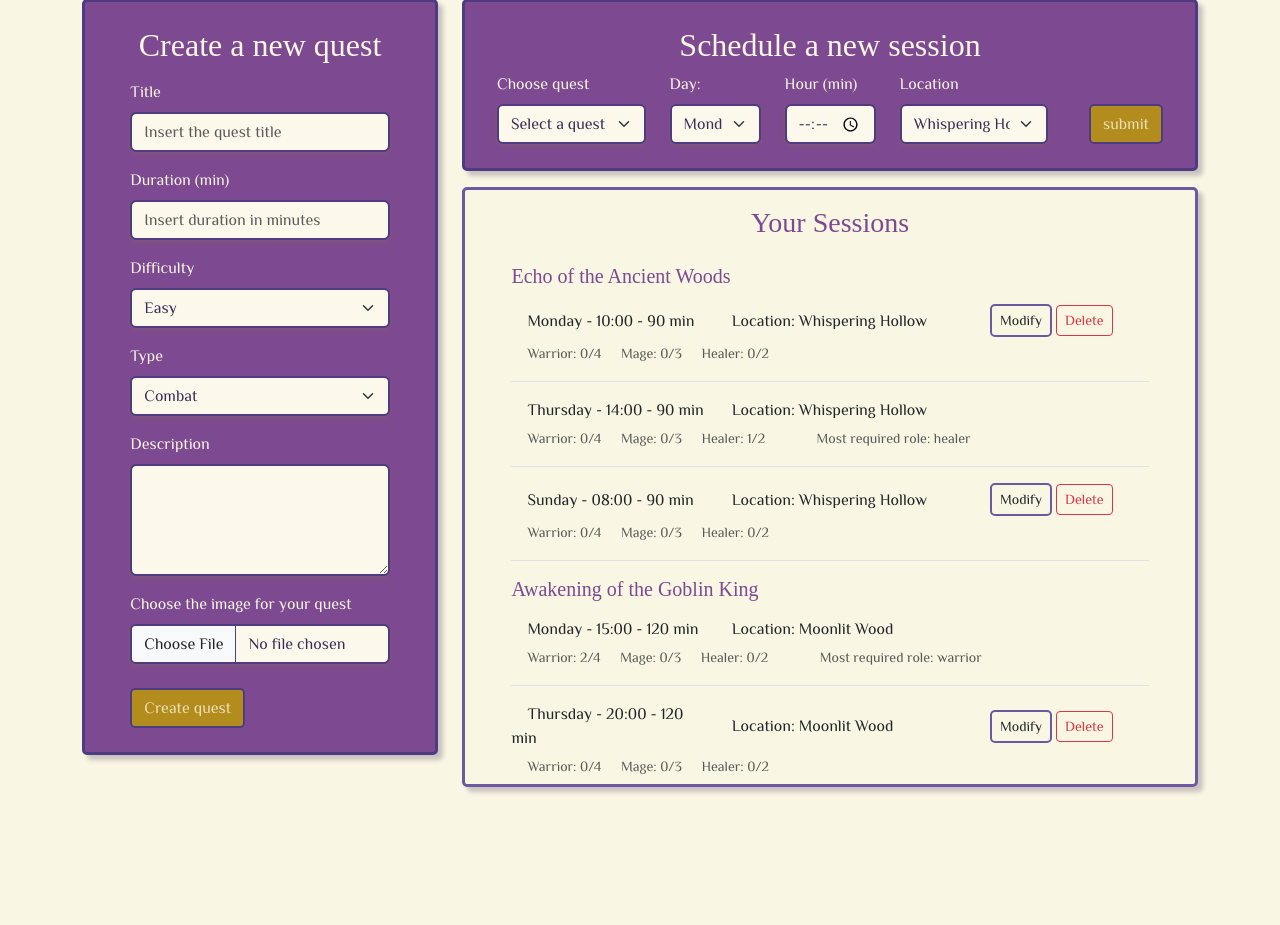
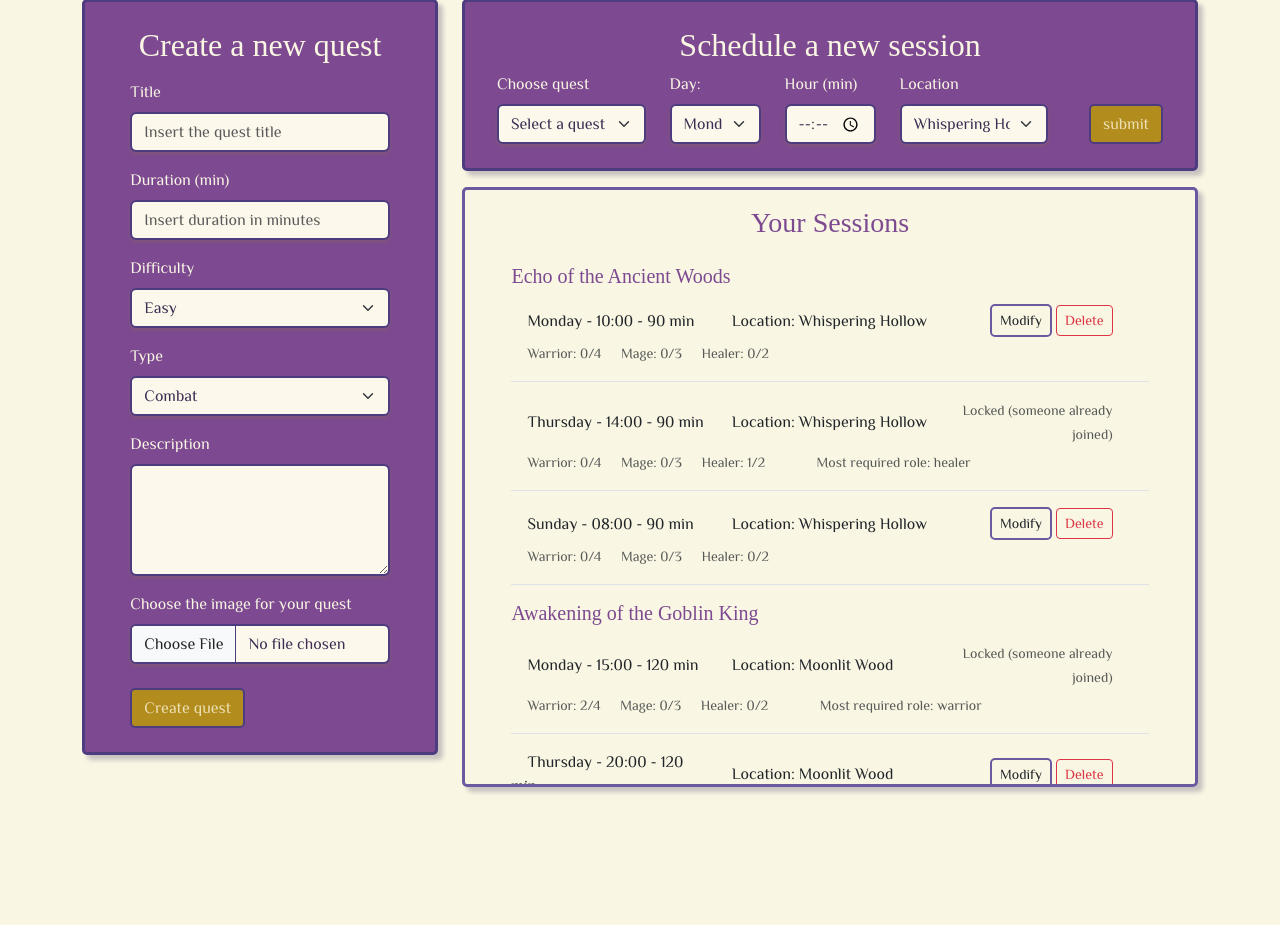
Before and after one commit to gua1ty/the-mystic-grove, a Flask app: page /profile_guild_master in a window 1280 px wide. Shown: the part 218-1143 px from the top of the page. Run offline with Flask 3, Linux system fonts and the light colour scheme; a user stored in the database is signed in; data comes from the database, SQL or seed files in the repository; some web fonts are replaced.

Commit message:
fine pls basta

```diff
--- a/templates/profile_guild_master.html
+++ b/templates/profile_guild_master.html
@@ -206,6 +206,8 @@
                             <button type="submit"
                                 class="btn btn-sm btn-outline-danger">Delete</button>
                         </form>
+                        {% else %}
+                        <small class="text-muted">Locked (someone already joined)</small>
                         {% endif %}
                     </div>
                 </div>
--- a/templates/profile_user.html
+++ b/templates/profile_user.html
@@ -55,7 +55,8 @@
                                     <button type="submit"
                                         class="btn btn-sm btn-outline-danger">Disenroll</button>
                                 </form>
-
+                                {% else %}
+                                    <small class="text-muted">Locked (less than 8h to start)</small>
                                 {% endif %}
 
 
```
Also changed, not shown: 3 other files.
